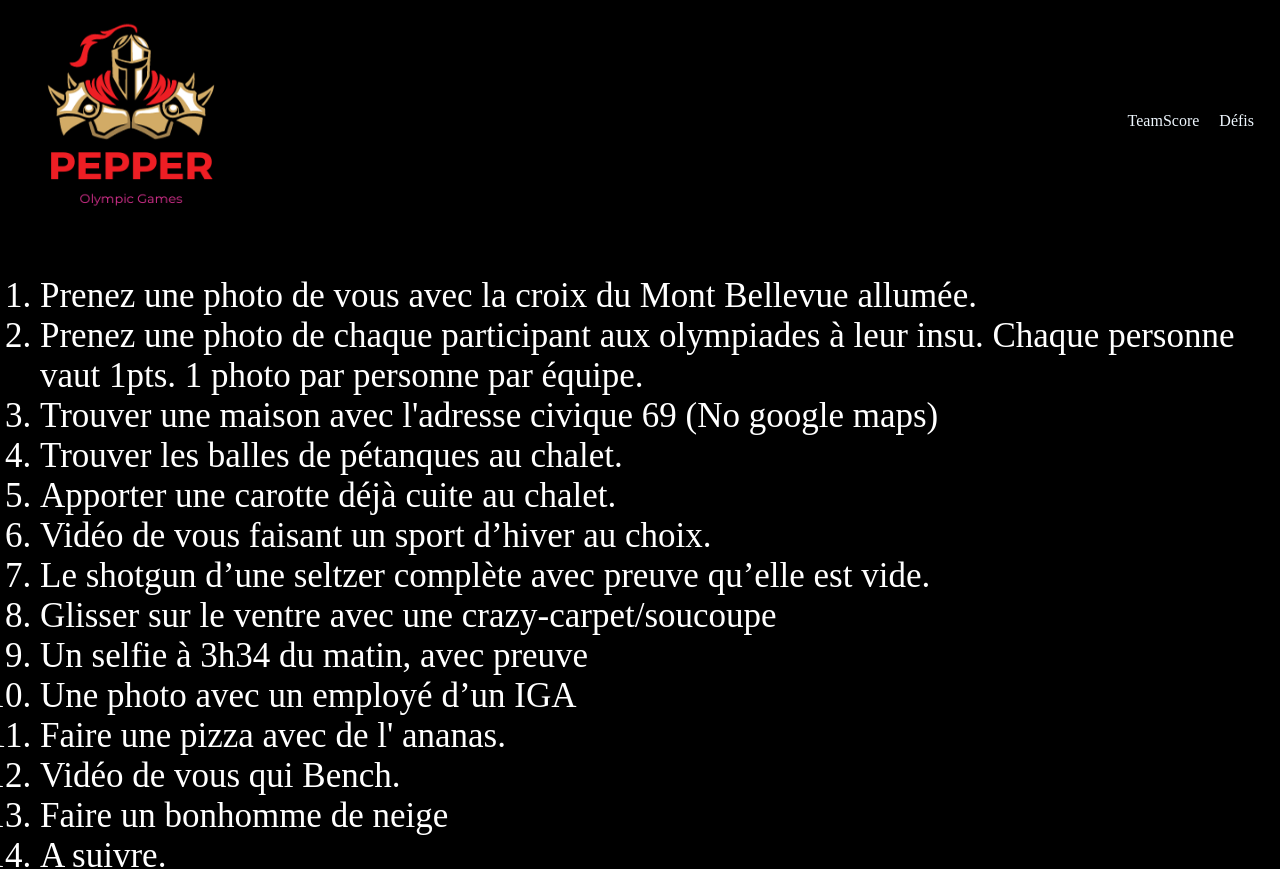
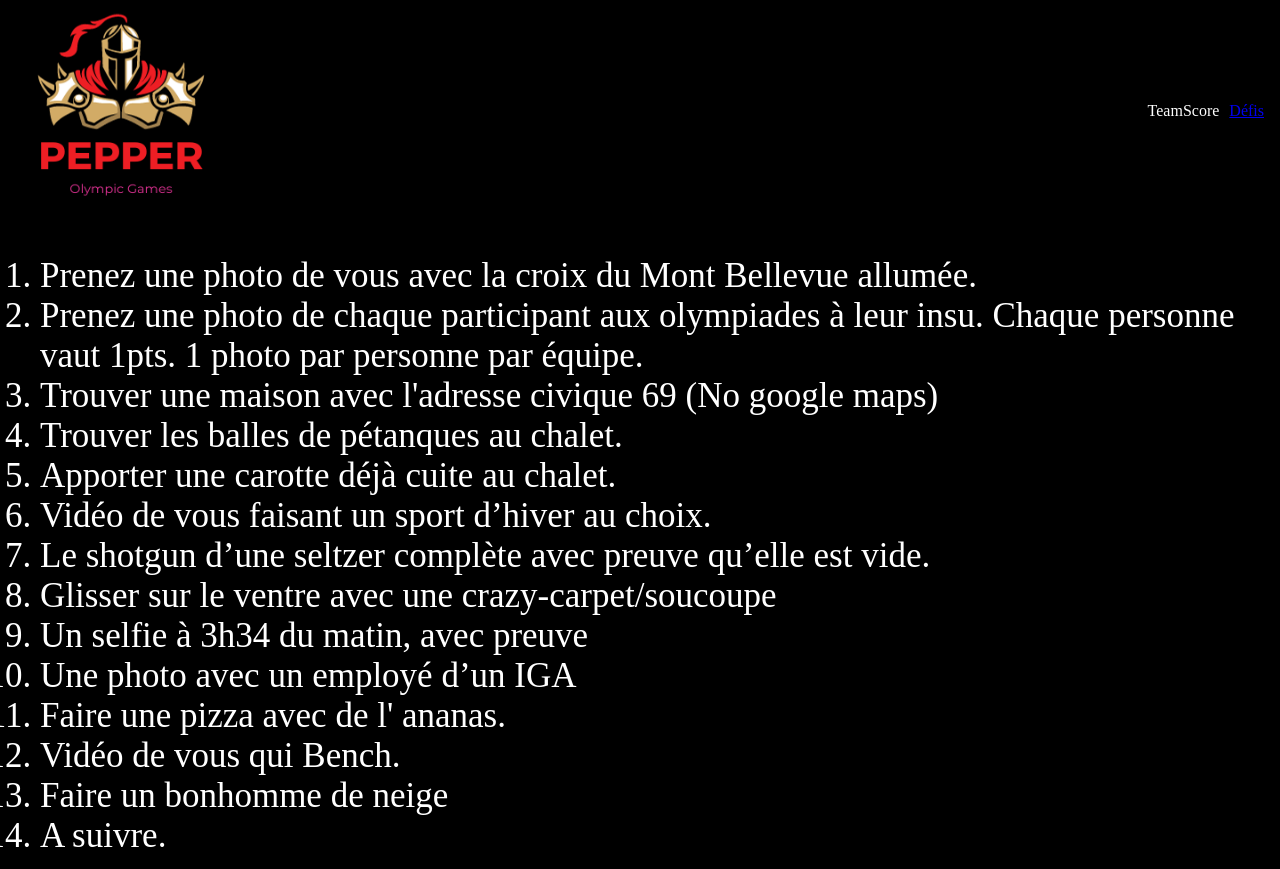
Before and after one commit to Dplayerz/WebAppChalet, a React (Vite) app: page /Login in a window 1280 px wide. Shown: the top 869 px of the page. Built offline with nearby package versions, Linux system fonts and the light colour scheme.

Commit message:
Update styles.css

```diff
--- a/src/styles.css
+++ b/src/styles.css
@@ -31,11 +31,6 @@ body{
 
 }
 
-.nav a{
-    color: inherit;
-    text-decoration: none;
-    padding: 10px;
-}
 
 td {
     text-align: center;
@@ -64,6 +59,17 @@ ol {
     color:white;
     font-size: 35px;
 }
+.Admin {
+    color: white;
+    text-decoration: none;
+    padding: 10px;
+animation: Opacity 6s;
+
+}
+
 .Login {
-    animation: Opacity 6s:
+    color: white;
+    text-decoration: none;
+    padding: 10px;
+    animation: Opacity 6s;
 }
```
